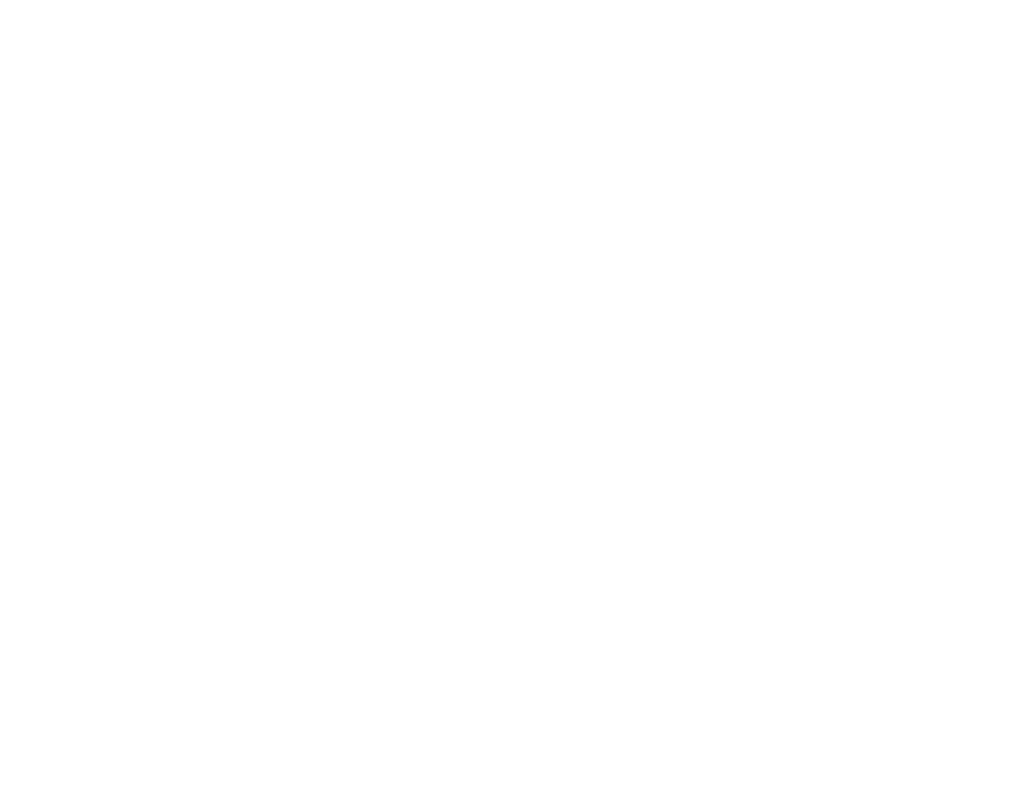
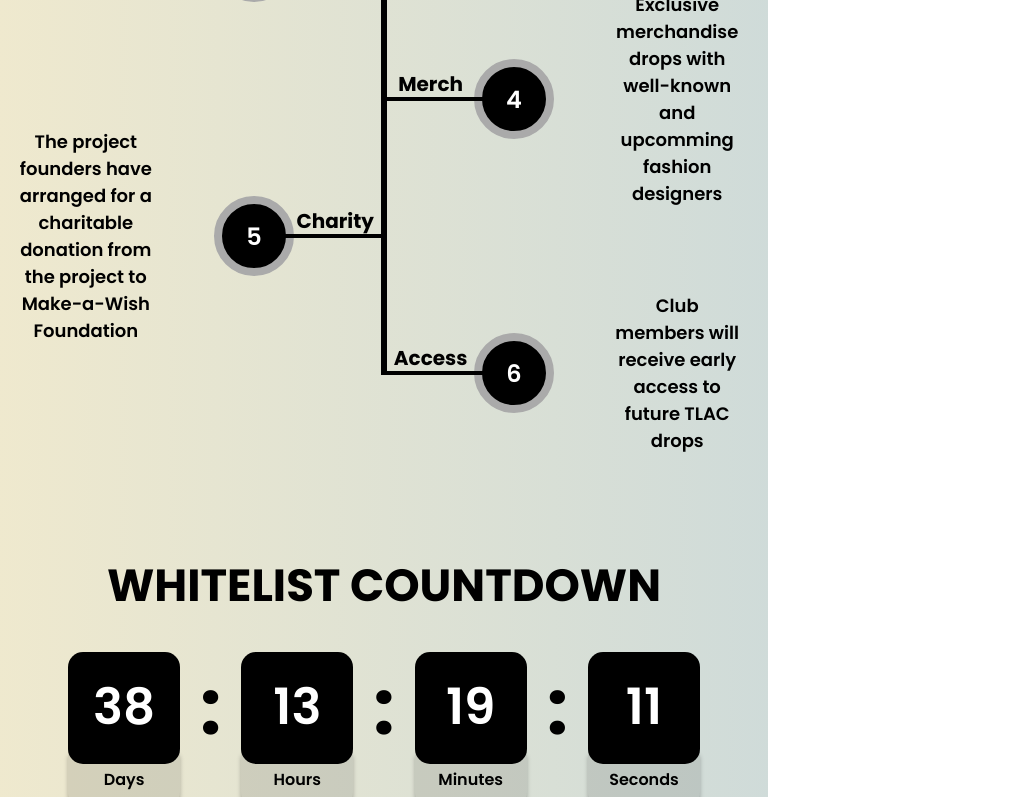
Before and after one commit to PavaniGattineni/gdgc-reactjs, a React (Create React App) app: page /home in a window 768 px wide. Before the commit this address had no page. Shown: the part 1480-2277 px from the top of the page, 1029 px wide, since content can reach past the window. Before the commit the page ends 800 px from the top, so only its background shows below. Built offline with nearby package versions, Linux system fonts and the light colour scheme.

Commit message:
changes done

```diff
--- a/src/App.js
+++ b/src/App.js
@@ -12,9 +12,9 @@
     <div className="App">
      <Router>
       <Routes>
-      <Route index  element={<HomePage/>} />
+      <Route path='/home' element={<HomePage/>} />
       <Route path='/contact' element={<ContactPage />} />
-      <Route path='/register' element={<UpdateRegisterPage/>}/>
+      <Route index element={<UpdateRegisterPage/>}/>
       <Route path='/doxxing' element={<DoxxingPage/>} />
     </Routes>
 
--- a/src/components/Barcode/Barcode.js
+++ b/src/components/Barcode/Barcode.js
@@ -4,8 +4,8 @@
 
 
 const BarcodeContainer=styled.div`
-width:350px;
-height:350px;
+width:250px;
+height:250px;
 border:10px solid #000;
 border-radius:40px;
 
@@ -15,8 +15,14 @@
     margin-top:20px;
     border-radius:20px;
     border:5px solid #000;
+    }
 
-    }
+@media screen and (max-width: 1200px) {
+    width:150px;
+    height:150px;
+    border-radius:20px;
+    border:5px solid #000;
+       }
 `
 
 const BarcodeImg=styled.img`
--- a/src/components/Counter/Counter.js
+++ b/src/components/Counter/Counter.js
@@ -7,6 +7,11 @@
   height:155px;
   z-index:99;
 
+  @media (max-width: 500px){
+    width:100%;
+    disaply:flex;
+    padding:20px;
+  }
 
   `
 
@@ -28,13 +33,22 @@
   z-index:99;
 
 
-  @media screen and (max-width: 580px) {
-   height:60px;
-   width:60px;
+  @media screen and (max-width: 500px) {
+   height:65px;
+   width:65px;
    font-size:24px;
    border-radius:8px;
    margin:0 10px;
   }
+
+
+   @media (min-width: 501px) and (max-width: 767px){
+    height:80px;
+    width:80px;
+    font-size:50px;
+    border-radius:15px;
+    margin:0 10px;
+   }
 
   `
   const Word=styled.p`
@@ -49,6 +63,11 @@
    font-size:12px;
    padding:8px;
   }
+
+  @media (min-width: 501px) and (max-width: 767px){
+    font-size:14px;
+    padding:8px;
+   }
   `
 
   const Wordcontainer=styled.div`
@@ -64,10 +83,15 @@
 
   @media screen and (max-width: 500px) {
   border-radius: 0px 0px 10px 10px;
-   top:50px;
+   top:55px;
   z-index:99;
+  }
 
-  }
+  @media (min-width: 501px) and (max-width: 767px){
+    border-radius: 0px 0px 10px 10px;
+    top:75px;
+     z-index:99;
+   }
   `
 
   const Colon=styled.h1`
@@ -80,6 +104,11 @@
   @media screen and (max-width: 580px) {
    font-size:30px;
   }
+
+
+  @media (min-width: 501px) and (max-width: 767px){
+    font-size:40px;
+   }
   `
 
 const Counter = () => {
--- a/src/components/NavContainer/NavContainer.js
+++ b/src/components/NavContainer/NavContainer.js
@@ -15,10 +15,14 @@
 border-radius:14px;
 
 
-@media screen and (max-width: 500px) {
+@media screen and (max-width: 800px) {
  width:100%;
 background-color:rgba(0,0,0,0);
 }
+
+@media (min-width: 501px) and (max-width: 1300px){
+width:100%;
+ }
 `
 
 const Left=styled.div`
@@ -30,7 +34,7 @@
 padding:25px;
 transition: all 1s ease;
 
-@media screen and (max-width: 500px) {
+@media screen and (max-width: 800px) {
   position:fixed;
   top:0;
   right:0;
@@ -58,7 +62,7 @@
 z-index:999;
 color:#000;
 
-@media screen and (max-width: 500px) {
+@media screen and (max-width: 800px) {
  display:${props=>props.discord ==="true" ?"none" : ''};
  margin-bottom:${props=>props.discord ==="true" ?"" : '20px'};
  width:100%;
@@ -110,7 +114,7 @@
 const Menu=styled.a`
 display:none;
 
-@media screen and (max-width: 500px) {
+@media screen and (max-width: 800px) {
   display:flex;
   position:absolute;
   color: #1A132F;
--- a/src/components/RoadMap/RoadMap.scss
+++ b/src/components/RoadMap/RoadMap.scss
@@ -16,6 +16,9 @@
 
   @media screen and (max-width: 500px) {
     width: 100%;
+  }
+  @media (min-width: 501px) and (max-width: 1200px) {
+    width: 70%;
   }
 }
 
@@ -93,25 +96,71 @@
     h1 {
       font-size: 18px;
       right: 10px;
-      top: calc(50% - 30px);
+      top: calc(50% - 40px);
     }
 
     h4 {
       font-size: 12px;
       padding-right: 80px;
+      padding-left: 20px;
     }
     .Circle {
-      border: 2px solid rgb(170, 170, 170);
-      width: 20px;
-      height: 20px;
+      border: 5px solid rgb(170, 170, 170);
+      width: 35px;
+      height: 35px;
       font-size: 12px;
       font-weight: 600;
       right: 45px;
-      top: calc(50% - 10px);
+      top: calc(50% - 17.5px);
     }
     &:nth-child(even) {
       h1 {
         left: -100px;
+        top: calc(50% - 40px);
+      }
+
+      h4 {
+        padding-left: 90px;
+        padding-right: 10px;
+      }
+      .Circle {
+        left: 45px;
+      }
+    }
+  }
+
+  @media (min-width: 501px) and (max-width: 1200px) {
+    &::after {
+      width: 120px;
+      height: 4px;
+      position: absolute;
+      top: calc(50% - 2px);
+      right: 0;
+      z-index: 99;
+    }
+
+    h1 {
+      font-size: 20px;
+      right: 10px;
+      top: calc(50% - 30px);
+    }
+
+    h4 {
+      font-size: 18px;
+      padding-right: 80px;
+    }
+    .Circle {
+      border: 8px solid rgb(170, 170, 170);
+      width: 80px;
+      height: 80px;
+      font-size: 24px;
+      font-weight: 600;
+      right: 90px;
+      top: calc(50% - 40px);
+    }
+    &:nth-child(even) {
+      h1 {
+        left: -265px;
         top: calc(50% - 30px);
       }
 
@@ -120,7 +169,7 @@
         padding-right: 10px;
       }
       .Circle {
-        left: 45px;
+        left: 90px;
       }
     }
   }
--- a/src/components/Socialmedia/SocialMedia.js
+++ b/src/components/Socialmedia/SocialMedia.js
@@ -18,7 +18,7 @@
 border-radius:10px 0 0 10px;
 z-index:99;
 
-@media screen and (max-width: 500px) {
+@media screen and (max-width: 900px) {
    bottom:0;
    flex-direction:row;
    width:100%;
--- a/src/pages/ContactPage.js
+++ b/src/pages/ContactPage.js
@@ -60,11 +60,16 @@
 width: 1171px;
 display:flex;
 flex-direction:column;
+justify-content:center;
 align-items:center;
 
 @media screen and (max-width: 500px) {
  width:100%;
   }
+
+  @media (min-width: 501px) and (max-width: 1300px){
+  width:50%;
+    }
 `
 
 
@@ -75,9 +80,11 @@
 justify-content:space-between;
 margin-bottom:10px;
 
-@media screen and (max-width: 500px) {
+@media screen and (max-width:1300px) {
  flex-direction:column;
   }
+
+
 `
 const FormContainer=styled.div`
 width:100%;
@@ -85,10 +92,11 @@
 flex-direction:column;
 
 
-
 @media screen and (max-width: 500px) {
 padding:20px;
   }
+
+
 `
 
 const FormTitle=styled.p`
@@ -97,8 +105,8 @@
 text-align:left;
 padding-left:10px;
 
-@media screen and (max-width: 500px) {
-  margin:10px;
+@media screen and (max-width: 1300px) {
+  margin:10px 0;
   }
 `
 
@@ -116,6 +124,11 @@
 
 @media screen and (max-width: 500px) {
   width:${props=>props.size === "large" ? "100%" : "350px"};
+  }
+
+  @media (min-width: 501px) and (max-width: 1300px){
+    width:${props=>props.size === "large" ? "100%" : "100%"};
+
   }
 `
 const Form2=styled.div`
@@ -153,7 +166,7 @@
 font-weight:600;
 margin-top:10px;
 
-@media screen and (max-width: 500px) {
+@media screen and (max-width: 900px) {
   margin-bottom:100px;
   }
 
--- a/src/pages/DoxxingPage.js
+++ b/src/pages/DoxxingPage.js
@@ -175,7 +175,7 @@
 font-weight:600;
 margin:10px;
 
-@media screen and (max-width: 500px) {
+@media screen and (max-width: 900px) {
    margin-bottom:100px;
     }
 `
--- a/src/pages/HomePage.js
+++ b/src/pages/HomePage.js
@@ -31,7 +31,7 @@
 text-align:center;
 margin-bottom:20px;
 
-@media screen and (min-width:500px){
+@media screen and (min-width:800px){
 display:none;
 }
 `
@@ -172,9 +172,11 @@
 width:100%;
 display:flex;
 align-items:center;
+justify-content:center;
 
-@media screen and (max-width: 500px) {
+@media screen and (max-width: 1300px) {
   flex-direction:column;
+   width:100%;
    height:100%;
 
    &:nth-child(2){
@@ -184,6 +186,7 @@
 `
 
 const GroupInfo=styled.div`
+width:100%;
 flex:1;
 margin-right:${props=>props.right === 'true' ? '28px' : ''};
 margin-left:${props=>props.right !== 'true' ? '28px' : ''};
@@ -192,6 +195,10 @@
 @media screen and (max-width: 500px) {
   margin:20px 0;
   }
+  @media (min-width: 501px) and (max-width: 1300px){
+    margin:10px;
+    }
+
 `
 
 const GroupTitle=styled.h1`
@@ -205,6 +212,8 @@
   font-size:24px;
   margin:0 20px;
   }
+
+
 `
 
 const GroupDesc=styled.p`
@@ -216,6 +225,10 @@
   font-size:12px;
   margin:0 20px;
   }
+
+  @media (min-width: 501px) and (max-width: 1300px){
+    margin:0px 200px;
+    }
 `
 
 const GroupImg=styled.div`
@@ -227,11 +240,11 @@
 margin:10px 0;
 
 
-@media screen and (max-width: 500px) {
+@media screen and (max-width: 1300px) {
   width:300px;
   height:300px;
+  margin:10px;
   }
-
 `
 const PartnerShipContainer=styled.div`
 width:100%;
@@ -246,6 +259,11 @@
 @media screen and (max-width: 500px) {
 margin-bottom:20px;
   }
+
+  @media (min-width: 501px) and (max-width: 1300px){
+    margin-bottom:50px;
+    }
+
 `
 
 const PartnerShipTitle=styled.h1`
@@ -258,17 +276,25 @@
 font-size:24px;
 margin:20px 0;
   }
+
+  @media (min-width: 501px) and (max-width: 1300px){
+    margin-bottom:20px;
+    }
 `
 
 const Partners=styled.div`
+width:100%;
 display:flex;
 align-items:center;
+justify-content:center;
 z-index:99;
 
-@media screen and (max-width: 500px) {
+@media screen and (max-width: 1300px) {
   width:100%;
   flex-direction:column;
   }
+
+
 `
 
 const Partner=styled.div`
@@ -283,15 +309,13 @@
   margin:0px;
 }
 
-@media screen and (max-width: 500px) {
+@media screen and (max-width: 1300px) {
     margin:20px 0;
 
     &:nth-child(4){
       margin:20px;
     }
   }
-
-
 `
 const MaskContainer=styled.div`
 position:absolute;
@@ -306,7 +330,7 @@
 font-weight:600;
 margin:10px;
 
-@media screen and (max-width:500px){
+@media screen and (max-width:900px){
   margin-bottom:100px;
 }
 `
@@ -324,7 +348,13 @@
 background:url(${frame}) top no-repeat;
 z-index:-99;
 `
-
+const Link=styled.a`
+margin-right:25px;
+text-decoration:none;
+font-size:14px;
+font-weight:700;
+z-index:999;
+color:#000;`
 
 
 const HomePage = () => {
@@ -340,8 +370,9 @@
           <MintButton>Mint</MintButton>
           </MintContainer>
         </TitleContainer>
-
+        <Link href='https://discord.gg/8jfZP5TW'>
         <DiscordButton2>Join Discord </DiscordButton2>
+        </Link>
 
       <RoadMapContainer>
         <RoadmapTitle>#TLAC ROADMAP</RoadmapTitle>
--- a/src/pages/UpdateRegisterPage.js
+++ b/src/pages/UpdateRegisterPage.js
@@ -53,7 +53,7 @@
 top: 100px;
 right: 120px;
 
-@media screen and (max-width: 500px) {
+@media screen and (max-width: 700px) {
 display:none;
 }
 `
@@ -91,8 +91,13 @@
 const Title = styled.h1`
 font-size: 75px;
 font-weight:700;
+
 @media screen and (max-width: 500px) {
 font-size:40px;
+
+@media (min-width: 501px) and (max-width: 1300px){
+font-size:50px;
+   }
 }
 `
 
@@ -103,16 +108,21 @@
     @media screen and (max-width: 500px) {
         font-size:14px;
         }
+
+    @media (min-width: 501px) and (max-width: 1300px){
+        font-size:18px;
+     }
 `
 const Link2=styled.a`
 link-decoration-style:none;
 display:none;
 
-@media screen and (max-width: 500px) {
+@media screen and (max-width: 700px) {
 display:flex;
 align-items:center;
 margin:20px;
 }
+
 `
 const DiscordButton2 = styled.button`
 background-color: #000;
@@ -188,7 +198,9 @@
       flex-direction:column;
     }
 
-
+@media screen and (max-width: 1200px) {
+  flex-direction:column;
+   }
 `
 const WhitelistTitle = styled.h1`
 margin-right: 25px;
@@ -200,6 +212,10 @@
    margin:10px 0;
     }
 
+@media screen and (max-width: 1200px) {
+margin:20px;
+font-size:35px;
+}
 `
 
 const Input = styled.input`
@@ -220,7 +236,9 @@
  margin:10px 0;
     }
 
-
+ @media screen and (max-width: 1200px) {
+margin:20px;
+ }
 `
 
 const Submit = styled.button`
@@ -243,6 +261,7 @@
   font-size:14px;
   margin-top:10px;
     }
+
 `
 
 
@@ -252,7 +271,7 @@
 color:#000;
 margin:10px 0;
 
-@media screen and (max-width:500px){
+@media screen and (max-width:900px){
 margin-bottom:100px;
 }
 `
```
